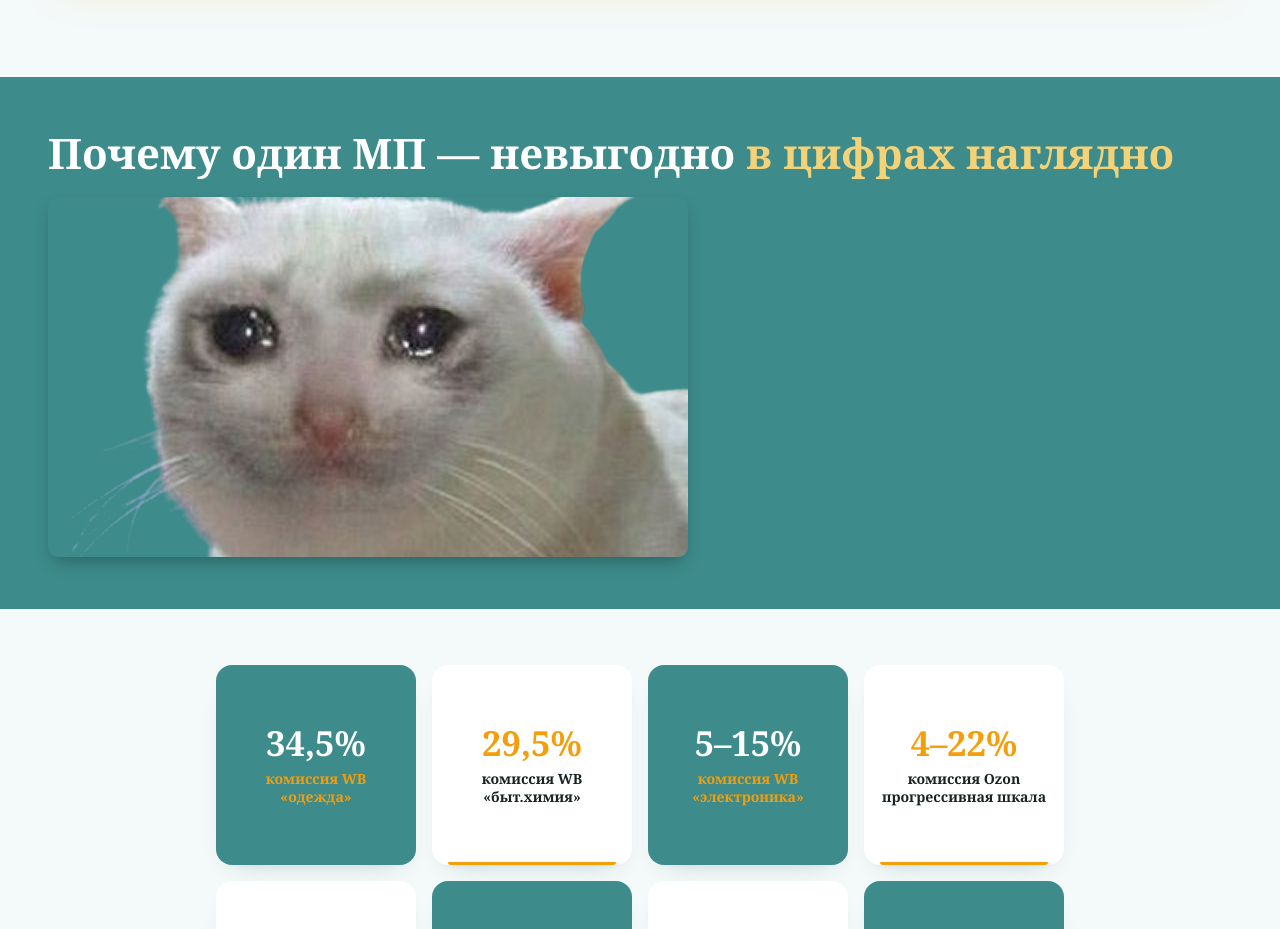
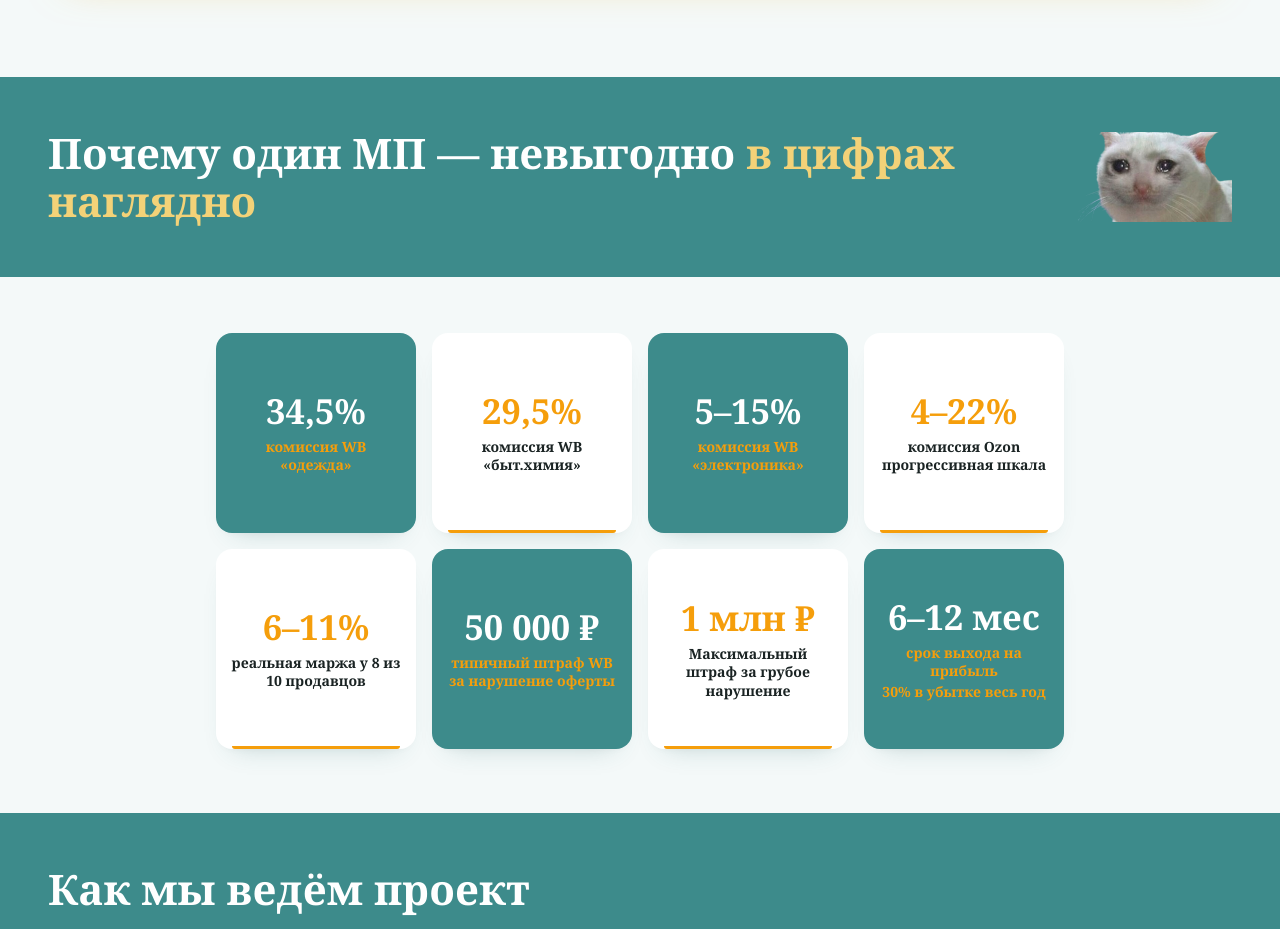
Before and after one commit to ponck33kg-ux/polka_langing, a website: page index.html in a window 1280 px wide. Shown: the part 2860-3789 px from the top of the page. Drawn offline with Linux system fonts and the light colour scheme.

Commit message:
котик2

```diff
--- a/index.html
+++ b/index.html
@@ -331,17 +331,18 @@
 
   .band-flex{
     display:flex;
-    align-items:stretch;
+    align-items:center;
+    justify-content:space-between;
     gap:20px;
-    flex-wrap:wrap;
-  }
+    flex-wrap:nowrap;
+  }
+  @media (max-width:560px){ .band-flex{ flex-wrap:wrap; justify-content:flex-start; } }
   .band-highlight{ color:var(--gold); }
   .band-meme{
-    height:100%;
+    max-height:90px;
     width:auto;
-    border-radius:10px;
-    object-fit:cover;
-    box-shadow:0 8px 18px -6px rgba(0,0,0,0.35);
+    object-fit:contain;
+    flex-shrink:0;
   }
 
   .pains{ padding:72px 0 88px; }
```
